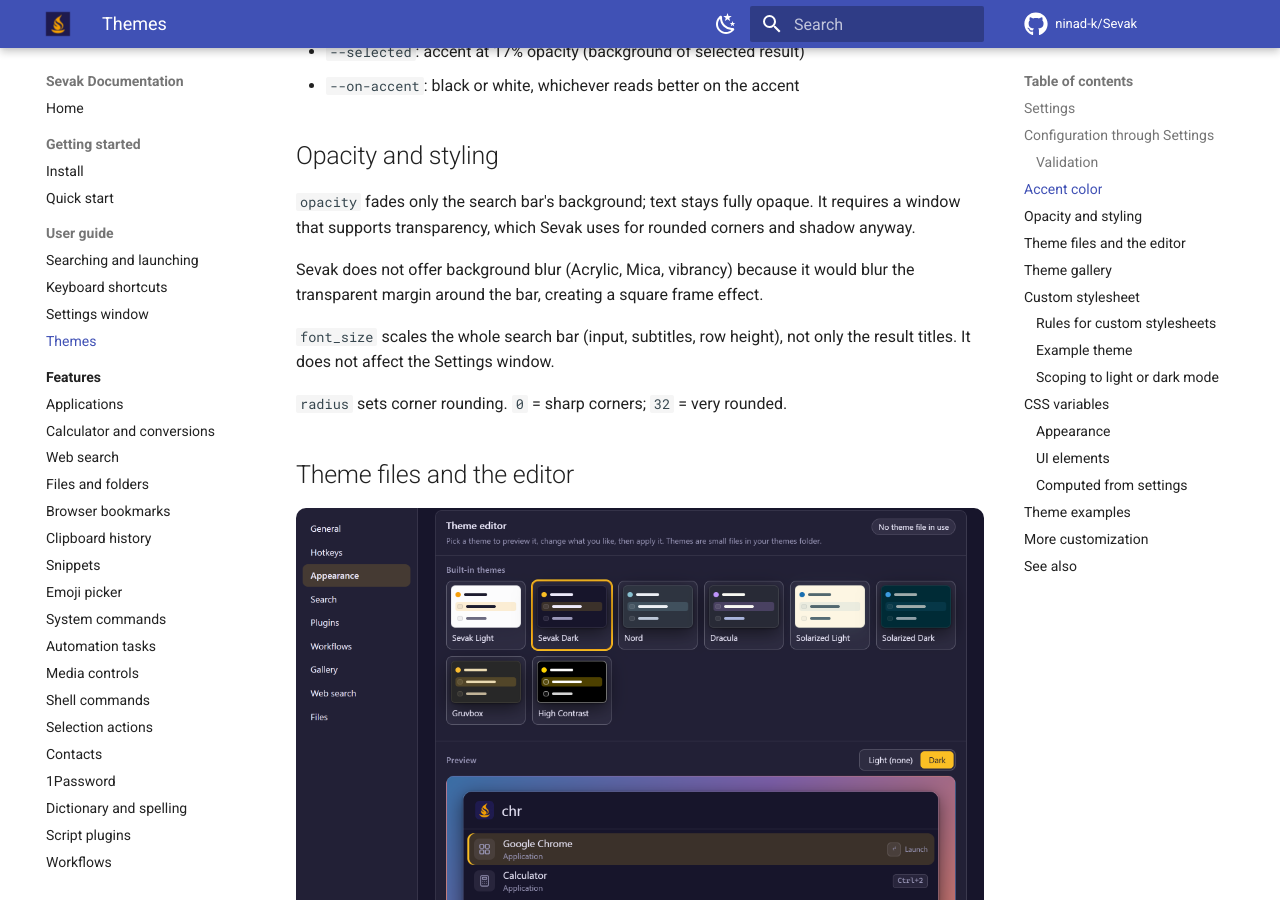
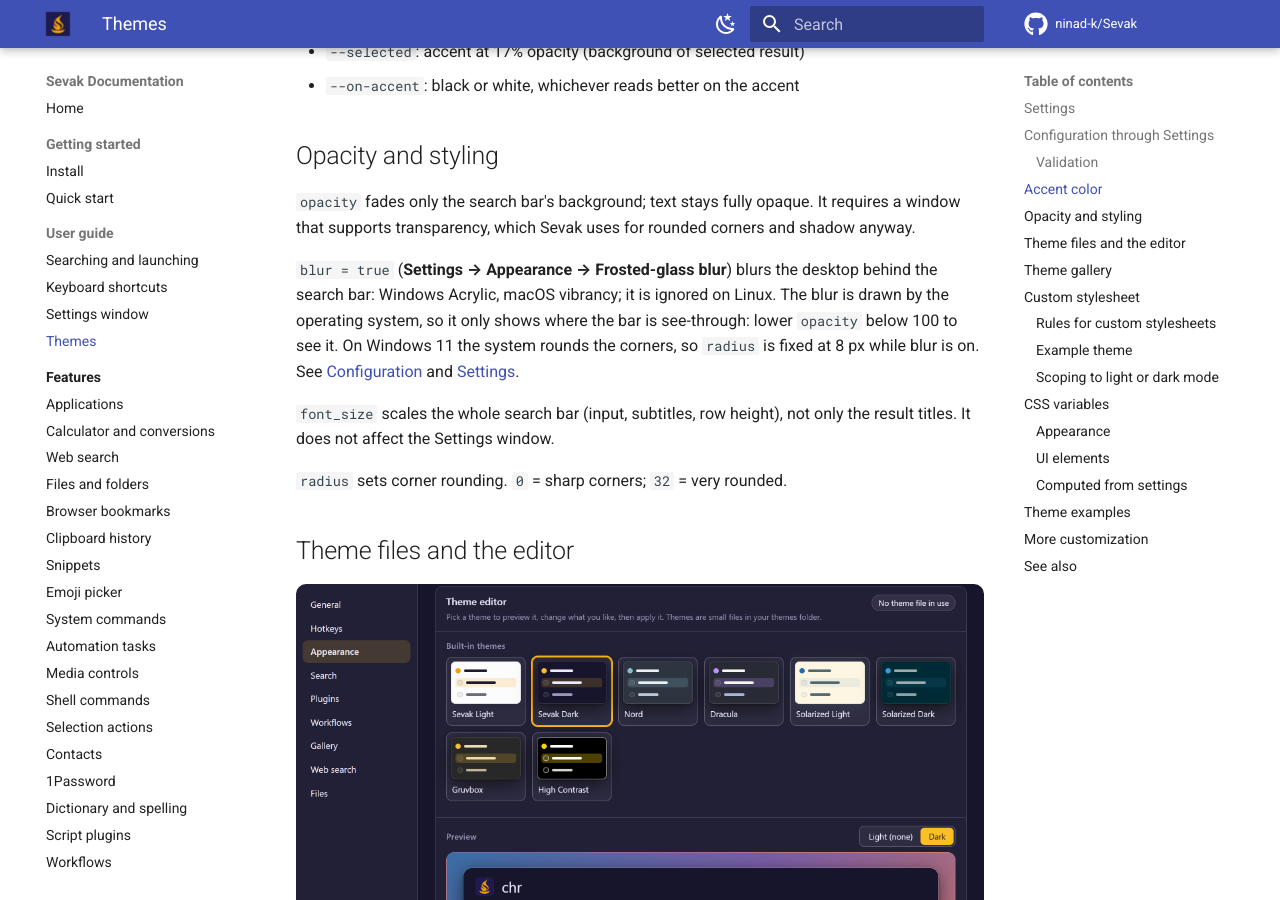
Before and after one commit to ninad-k/Sevak, an MkDocs documentation site: the page built from docs/themes.md, in a window 1280 px wide and 900 px high, scrolled down 1636 px. Built offline with MkDocs 1.6.1 and Material for MkDocs 9.7.7, drawn with Linux system fonts in a browser that asks for light colours; comment, search, counter and statistics services are not loaded.

Commit message:
docs: describe the frosted-glass blur setting in the themes guide

```diff
--- a/docs/themes.md
+++ b/docs/themes.md
@@ -51,7 +51,7 @@
 
 `opacity` fades only the search bar's background; text stays fully opaque. It requires a window that supports transparency, which Sevak uses for rounded corners and shadow anyway.
 
-Sevak does not offer background blur (Acrylic, Mica, vibrancy) because it would blur the transparent margin around the bar, creating a square frame effect.
+`blur = true` (**Settings → Appearance → Frosted-glass blur**) blurs the desktop behind the search bar: Windows Acrylic, macOS vibrancy; it is ignored on Linux. The blur is drawn by the operating system, so it only shows where the bar is see-through: lower `opacity` below 100 to see it. On Windows 11 the system rounds the corners, so `radius` is fixed at 8 px while blur is on. See [Configuration](configuration.md) and [Settings](settings.md#frosted-glass-blur).
 
 `font_size` scales the whole search bar (input, subtitles, row height), not only the result titles. It does not affect the Settings window.
 
```
